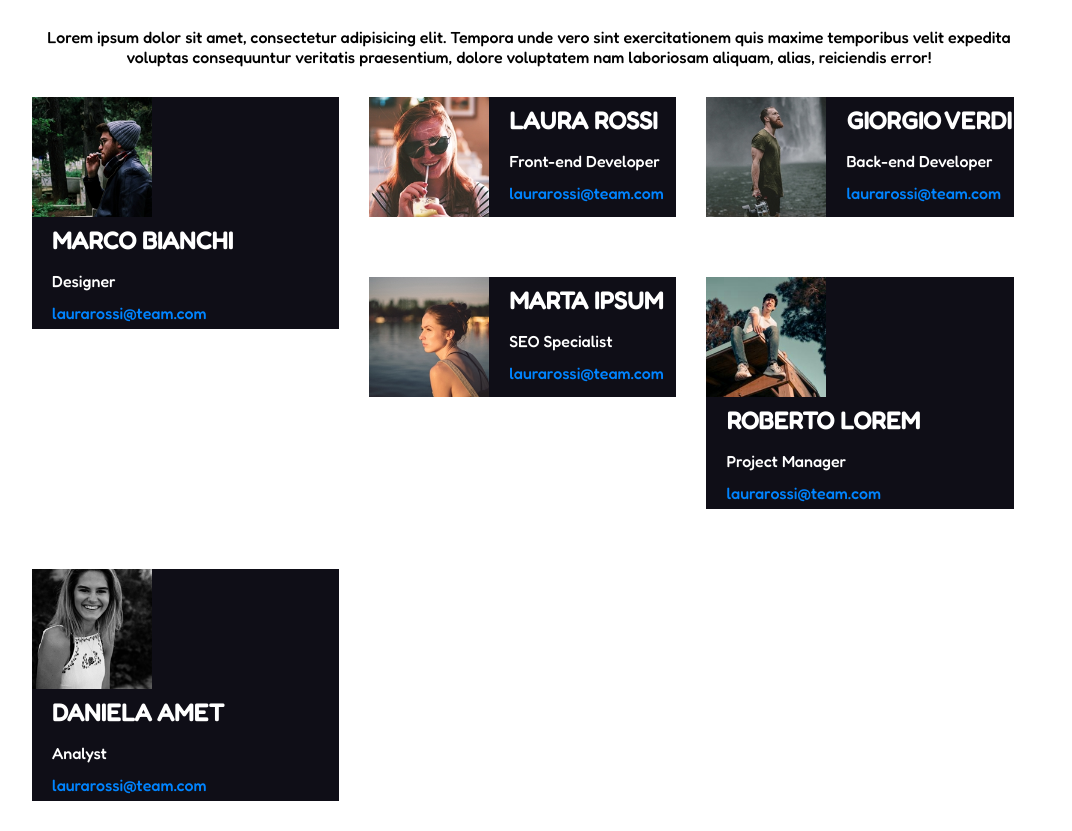
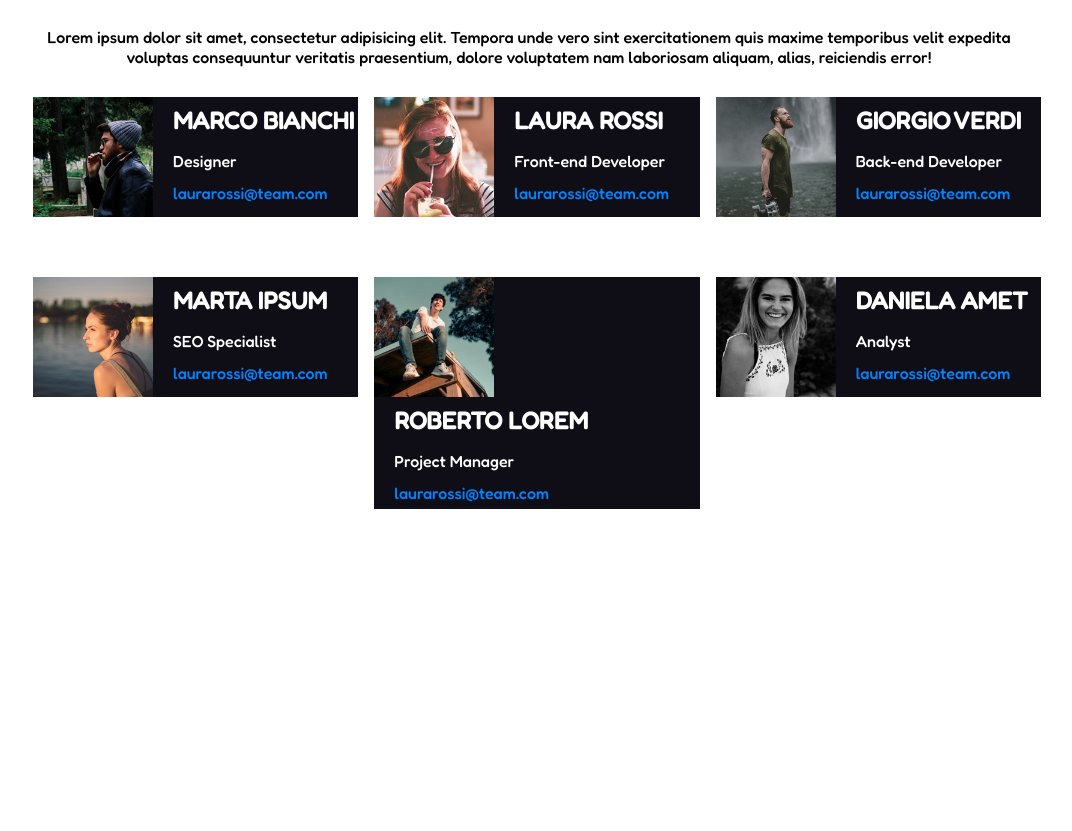
Before and after one commit to andreafrancioni/html-css-float-cards, a plain HTML site: page index.html in a window 1280 px wide. Shown: the part 72-903 px from the top of the page, without its empty margins (111-1183 px from the left). After the commit the page ends 800 px from the top, so only its background shows below. Drawn offline with Linux system fonts and the light colour scheme.

Commit message:
Aggiunto boxshadow e background clip al posto di margin su col

```diff
--- a/css/style.css
+++ b/css/style.css
@@ -8,6 +8,7 @@
 body{
 
 	font-family: 'Fredoka', sans-serif;
+	background-color: white;
 }
 
 /* Main CSS */
@@ -32,9 +33,12 @@ main > p{
 .col{
 	color: white;
 	background-color: #0F0E17;
-	width: 30%;
+	width: calc(100% / 3);
 	float: left;
-	margin: 30px 15px;
+	margin: 30px 0px;
+	padding-left: 16px;
+	background-clip: content-box;
+	box-shadow: white;
 }
 
 img.float-left{
```
